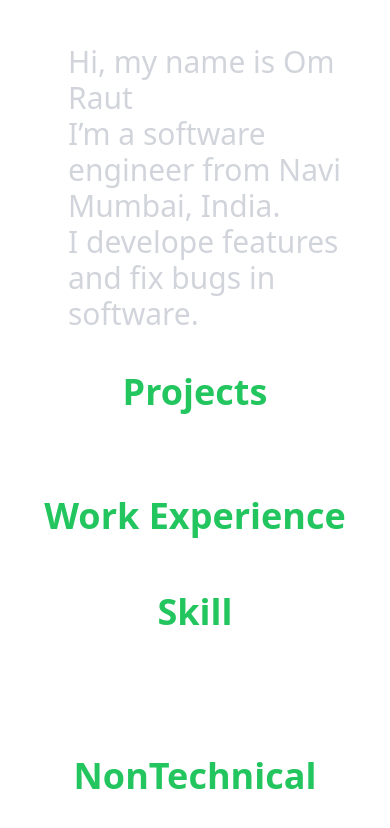
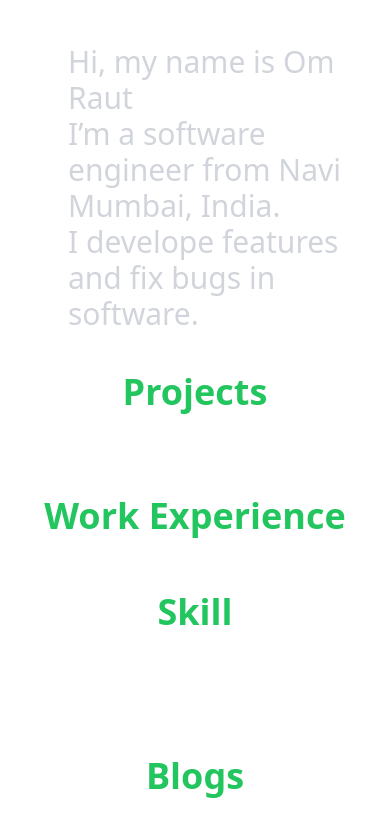
Before and after one commit to om2137/portfo, a Next.js app: page / in a window 390 px wide. Shown: the part 505-1333 px from the top of the page. Built offline with nearby package versions, Linux system fonts and the light colour scheme.

Commit message:
breakpoint image improved

```diff
--- a/pages/index.tsx
+++ b/pages/index.tsx
@@ -13,7 +13,7 @@ const Home: NextPage = () => {
       <main className="flex w-full flex-1 flex-col justify-top px-10 pt-10">
         <div>
             <div className='flex item-center'>
-              <img src="https://avatars.githubusercontent.com/u/33827410?s=400&u=d7fa33a6aba54a8748942939d48217d9ba0fcf84&v=4" className='flex flex-col rounded-full mx-auto mb-10 xsm:flex md:hidden' alt="" />
+              <img src="https://avatars.githubusercontent.com/u/33827410?s=400&u=d7fa33a6aba54a8748942939d48217d9ba0fcf84&v=4" className='flex flex-col rounded-full mx-auto mb-10 xsm:flex md:hidden md:object-scale-down' alt="" />
             </div>
             <div className='flex items-center justify-center  pb-4 '>
                 <img src="https://avatars.githubusercontent.com/u/33827410?s=400&u=d7fa33a6aba54a8748942939d48217d9ba0fcf84&v=4"  className="flex flex-col rounded-full ml-auto  xsm:hidden md:flex" width="250" />
@@ -31,7 +31,7 @@ const Home: NextPage = () => {
             <p className='text-white text-xl ml-12 pb-5'>internships and description</p>
             <span className='text-green-500 font-bold mx-auto sm:ml-10  pb-2 '>Skill</span>
             <p className='text-white text-2xl ml-12 pb-5'>tech stack, devops, languages and non technical skills</p>
-            <span className='text-green-500 font-bold mx-auto sm:ml-10  pb-2 '>NonTechnical</span>
+            <span className='text-green-500 font-bold mx-auto sm:ml-10  pb-2 '>Blogs</span>
 
           </div>
         </div>
```
